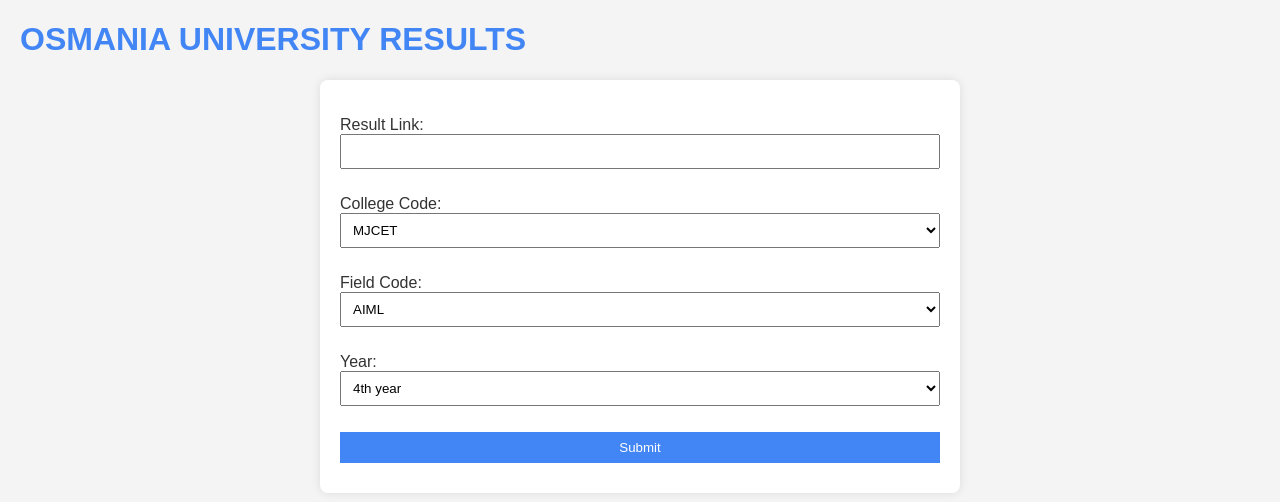
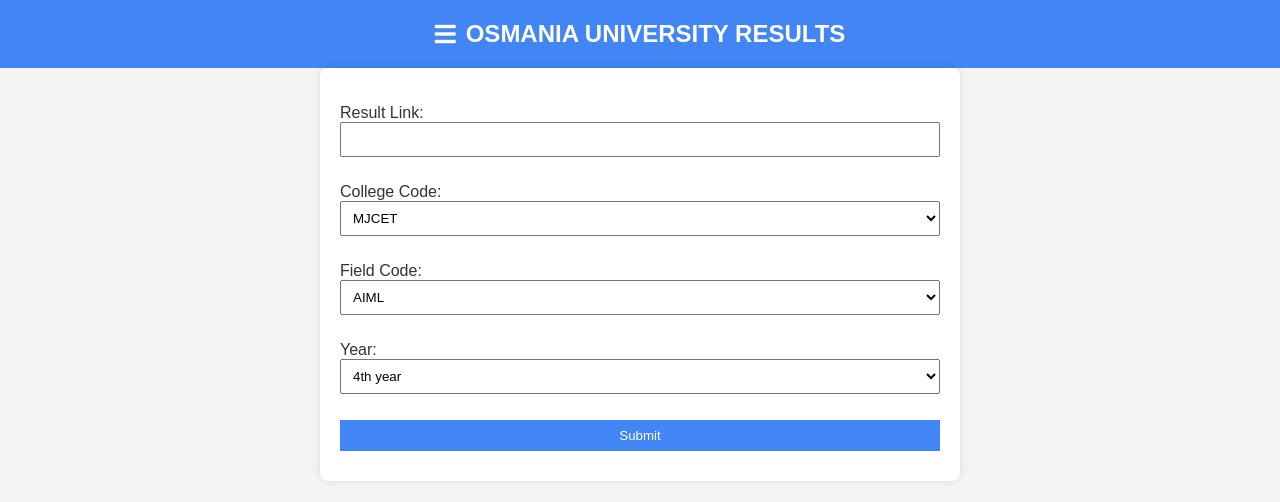
Before and after one commit to hamzarkhan/University-Results-Scrapper, a Django app: page / in a window 1280 px wide. Shown: the top 502 px of the page. Run offline with Django 4.2, Linux system fonts and the light colour scheme.

Commit message:
Sidebar added

```diff
--- a/resultapp/templates/resultapp/index.html
+++ b/resultapp/templates/resultapp/index.html
@@ -3,17 +3,69 @@
 <head>
     <meta charset="UTF-8">
     <meta name="viewport" content="width=device-width, initial-scale=1.0">
-    <title>Result Display</title>
+    <title>OSMANIA UNIVERSITY RESULTS</title>
     <style>
         body {
             font-family: 'Arial', sans-serif;
             background-color: #f4f4f4;
             color: #333;
-            margin: 20px;
+            margin: 0;
+            padding: 0;
+            display: flex;
+            flex-direction: column;
         }
 
-        h1 {
-            color: #4285f4;
+        .navbar {
+            background-color: #4285f4;
+            color: white;
+            padding: 20px;
+            text-align: center;
+            display: flex;
+            justify-content: center; /* Center the content horizontally */
+            align-items: center; /* Center the content vertically */
+        }
+
+        .navbar h1 {
+            margin: 0;
+            padding: 0;
+            font-size: 24px;
+        }
+
+        /* Sidebar styles */
+        .sidebar {
+
+            height: 100%;
+            width: 0;
+            position: fixed;
+            z-index: 1;
+            top: 0;
+            left: 0;
+            background-color: #111;
+            overflow-x: hidden;
+            transition: 0.5s;
+            padding-top: 60px;
+        }
+
+        .sidebar a {
+            padding: 10px 15px;
+            text-decoration: none;
+            font-size: 20px;
+            color: #818181;
+            display: block;
+            transition: 0.3s;
+            margin-bottom: 10px; /* Add some space between links */
+        }
+
+        .sidebar a:hover {
+            color: #f1f1f1;
+        }
+
+        .sidebar .closebtn {
+            position: absolute;
+            top: 0;
+            right: 25px;
+            font-size: 36px;
+            margin-left: 50px;
         }
 
         form {
@@ -74,17 +126,40 @@
             padding: 8px; /* Add padding for better visual appeal */
             box-sizing: border-box; /* Ensure padding and border don't affect element width */
         }
+        .navbar .sidebar-icon {
+            font-size: 24px;
+            cursor: pointer;
+            color: white;
+            margin-right: 10px;
+        }
     </style>
+     <link rel="stylesheet" href="https://cdnjs.cloudflare.com/ajax/libs/font-awesome/5.15.4/css/all.min.css">
 </head>
 <body>
-    <h1>OSMANIA UNIVERSITY RESULTS</h1>
+    <!-- Collapsible sidebar -->
+    <div class="sidebar" id="mySidebar" style="color: yellow;">
+        <a href="javascript:void(0)" class="closebtn" onclick="closeNav()">&times;</a>
+        <p style="margin-bottom: 20px; margin-left: 20px; ">Created By: <br> Mohammed Abdul Rahman</p>
+        <p style="margin-bottom: 20px; margin-left: 20px;">Connect with me: <a  href="https://www.linkedin.com/in/mohammed-abdul-rahman-710a74250/" style="font-size: small;" target="_blank"
+            >linkedin</a></p>
+        <p style="margin-left: 20px;">Project: <br> University Results Scrapper</p>
+    </div>
 
-    <form method="post" action="{% url 'index' %}">
+    <!-- Navbar -->
+    <div class="navbar">
+        <i class="fas fa-bars sidebar-icon" onclick="openNav()"></i>
+        <h1>OSMANIA UNIVERSITY RESULTS</h1>
+        <!-- Add a button to open the sidebar -->
+    </div>
+
+    <!-- Form for submitting results -->
+    <form id="resultForm" method="post" action="{% url 'index' %}">
         {% csrf_token %}
         {{ form.as_p }}
-        <button type="submit">Submit</button>
+        <button type="submit" onclick="clearForm()">Submit</button>
     </form>
 
+    <!-- Display results if available -->
     {% if results %}
         <table>
             <thead>
@@ -111,5 +186,23 @@
             </tbody>
         </table>
     {% endif %}
+
+    <!-- JavaScript to control sidebar and form clearing -->
+    <script>
+        // Function to open the sidebar
+        function openNav() {
+            document.getElementById("mySidebar").style.width = "250px";
+        }
+
+        // Function to close the sidebar
+        function closeNav() {
+            document.getElementById("mySidebar").style.width = "0";
+        }
+
+        // Function to clear form fields
+        function clearForm() {
+            document.getElementById("resultForm").reset();
+        }
+    </script>
 </body>
 </html>
```
